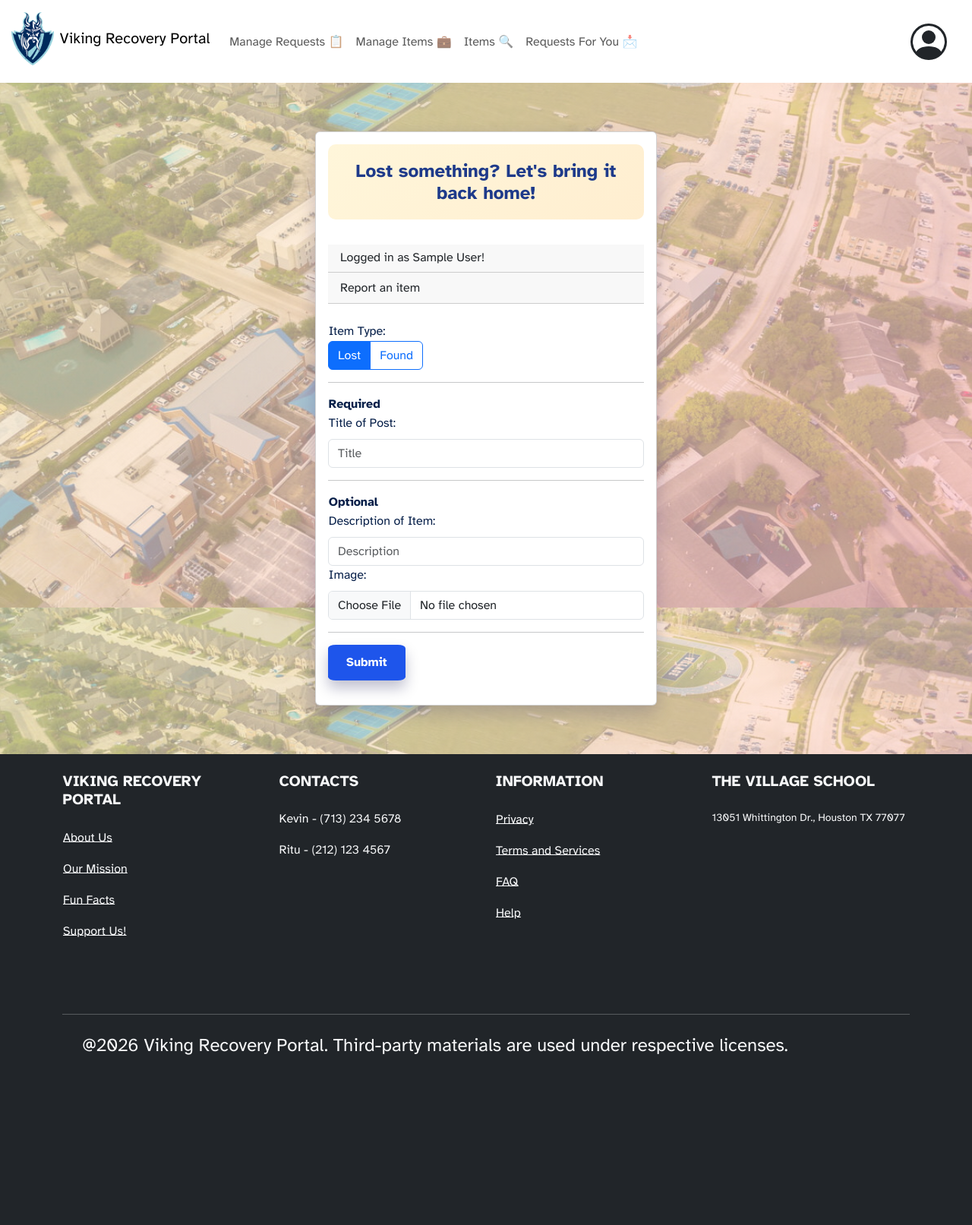
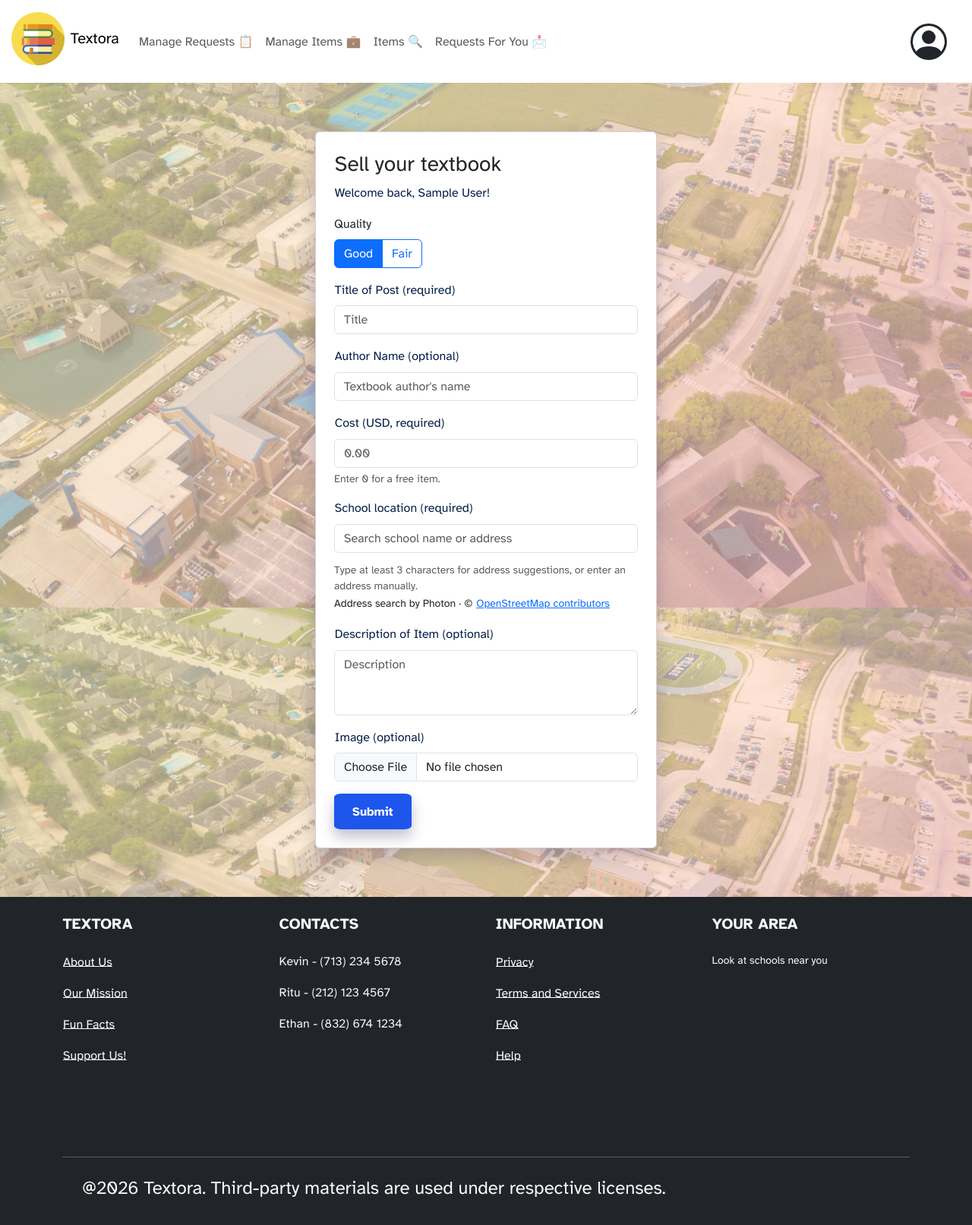
Before and after one commit to ritumaiti2009/CAC_Proj, a Flask app: page / in a window 1280 px wide. Shown: the whole page at 76% size. Before the commit the page ends 1389 px from the top, so only its background shows below. Run offline with Flask 3, Linux system fonts and the light colour scheme; the visitor is signed in with stand-in values (Sample User, id 1); grey boxes are pictures that could not be loaded.

Commit message:
Add textbook listing details and quality-based marketplace flow

```diff
--- a/app.py
+++ b/app.py
@@ -1,4 +1,5 @@
 import os
+from decimal import Decimal, InvalidOperation
 
 from flask import Flask, redirect, render_template, request, session
 from dotenv import load_dotenv
@@ -10,12 +11,10 @@ from helpers import alert, login_required, admin_required
 from image_handler import save_image, del_image
 
 # Configure application
+load_dotenv()
+
 app = Flask(__name__)
 app.secret_key = os.environ.get("SECRET_KEY")  # Required for flask session security
-
-
-# Load .env for secured username and password of mail
-load_dotenv()
 
 
 # Set up config for email
@@ -238,7 +237,22 @@ def submit():
         name = request.form["name"]
 
     # Get submission from form
-    status = request.form["type"]
+    author_name = request.form.get('author_name', '').strip()
+    if len(author_name) > 200:
+        return alert('Author name must be 200 characters or fewer.', '/', 400)
+    try:
+        cost = Decimal(request.form.get('cost', ''))
+        if not cost.is_finite() or cost < 0 or cost > Decimal('9999999.99') or cost != cost.quantize(Decimal('0.01')):
+            raise ValueError
+        cost_cents = int(cost * 100)
+    except (InvalidOperation, ValueError):
+        return alert('Enter a valid cost with up to two decimal places.', '/', 400)
+    school_location = request.form.get('school_location', '').strip()
+    if not school_location or len(school_location) > 500:
+        return alert('Enter a school location (up to 500 characters).', '/', 400)
+    status = request.form.get("type")
+    if status not in {"good", "fair"}:
+        return alert("Choose Good or Fair for item quality.", "/", 400)
     title = request.form["title"]
     description = request.form["description"] or None
     image = request.files.get("image")
@@ -250,10 +264,10 @@ def submit():
     try:
         run_sql(
             """
-            INSERT INTO items (user_id, email, name, title, description, image_path, status)
-            VALUES (?, ?, ?, ?, ?, ?, ?)
+            INSERT INTO items (user_id, email, name, title, description, image_path, status, cost_cents, school_location, author_name)
+            VALUES (?, ?, ?, ?, ?, ?, ?, ?, ?, ?)
             """,
-            (user_id, email, name, title, description, filepath, status),
+            (user_id, email, name, title, description, filepath, status, cost_cents, school_location, author_name or None),
         )
         return alert("Report successfully submitted! (Must wait for approval)", "/")
     except:
@@ -269,6 +283,9 @@ def items():
             items.id AS id,
             items.title AS title,
             items.description AS description,
+            items.cost_cents AS cost_cents,
+            items.school_location AS school_location,
+            items.author_name AS author_name,
             items.image_path AS image_path,
             datetime(items.date_reported, 'localtime') AS date_reported,
             items.user_id AS poster_user_id,
@@ -299,7 +316,7 @@ def items():
     if request.method == "POST":
         # Get keyword for querying
         keyword = request.form["keyword"]
-        status = request.form.get("status") or "o"
+        status = request.form.get("status") or ""
 
         try:
             # Add search request to params
@@ -339,6 +356,9 @@ def items():
 @app.route("/request/<int:id>", methods=["GET", "POST"])
 @login_required
 def request_item(id):
+    item = run_sql("SELECT status FROM items WHERE id = ?", (id,))
+    if not item or item[0]["status"] == "sold":
+        return alert("This item is unavailable.", "/items", 400)
     # Sends request
     if request.method == "POST":
         # Get user info from session
@@ -446,7 +466,7 @@ def requests():
     if request.method == "POST":
         # Get keyword for querying
         keyword = request.form["keyword"]
-        status = request.form.get("status") or "o"
+        status = request.form.get("status") or ""
 
         try:
             # Get all approved requests with contact info
@@ -562,7 +582,7 @@ def requests_for():
     if request.method == "POST":
         # Get keyword for querying
         keyword = request.form["keyword"]
-        status = request.form.get("status") or "o"
+        status = request.form.get("status") or ""
 
         try:
             # Get all approved requests with contact info
@@ -622,7 +642,7 @@ def manage_items():
     if request.method == "POST":
         # Get keyword for querying
         keyword = request.form["keyword"]
-        status = request.form.get("status") or "o"
+        status = request.form.get("status") or ""
 
         try:
             items_list = run_sql(
@@ -662,6 +682,8 @@ def approve_item(id):
 def delete_item(id):
     # Checking if user_id matches or they're an Admin
     user_id = run_sql("SELECT user_id FROM items WHERE id = ?", (id,))
+    if not user_id:
+        return alert("Item not found.", "/", 404)
     if session.get("role") == "admin" or user_id[0][0] == session.get("user_id"):
         try:
             # Delete image if it exists
@@ -683,16 +705,19 @@ def delete_item(id):
     return alert("Failed to delete: Unauthorized", "/", 401)
 
 
-# Handles resolving items post
+# Mark an item as sold
 @app.route("/resolve_item/<int:id>", methods=["POST"])
+@app.route("/sell_item/<int:id>", methods=["POST"])
 @login_required
-def resolve_item(id):
+def sell_item(id):
     # Checking if user_id matches or they're an Admin
     user_id = run_sql("SELECT user_id FROM items WHERE id = ?", (id,))
+    if not user_id:
+        return alert("Item not found.", "/", 404)
     if session.get("role") == "admin" or user_id[0][0] == session.get("user_id"):
         try:
             # Update entry
-            run_sql("UPDATE items SET status = 'resolved' WHERE id = ?", (id,))
+            run_sql("UPDATE items SET status = 'sold' WHERE id = ?", (id,))
         except:
             if session.get("role") == "admin":
                 return alert("Failed to update", "/manage_items", 500)
@@ -741,7 +766,7 @@ def manage_requests():
     if request.method == "POST":
         # Get keyword for querying
         keyword = request.form["keyword"]
-        status = request.form.get("status") or "o"
+        status = request.form.get("status") or ""
 
         try:
             request_list = run_sql(
--- /dev/null
+++ b/static/school-location.js
@@ -0,0 +1,53 @@
+const schoolInput = document.getElementById('schoolLocation');
+const schoolResults = document.getElementById('locationResults');
+const schoolHelp = document.getElementById('locationHelp');
+let searchTimer;
+let searchController;
+
+schoolInput.addEventListener('input', () => {
+    clearTimeout(searchTimer);
+    searchController?.abort();
+    schoolResults.replaceChildren();
+    const query = schoolInput.value.trim();
+    schoolHelp.textContent = 'Type at least 3 characters for address suggestions, or enter an address manually.';
+    if (query.length < 3) return;
+    searchTimer = setTimeout(async () => {
+        const controller = new AbortController();
+        searchController = controller;
+        schoolHelp.textContent = 'Searching addresses…';
+        try {
+            const url = new URL('https://photon.komoot.io/api/');
+            url.search = new URLSearchParams({q: query, limit: '5'});
+            const response = await fetch(url, {signal: controller.signal});
+            if (!response.ok) throw new Error('Address search failed');
+            const data = await response.json();
+            if (controller.signal.aborted || schoolInput.value.trim() !== query) return;
+            for (const feature of data.features || []) {
+                const p = feature.properties;
+                const address = [...new Set([
+                    p.name, [p.housenumber, p.street].filter(Boolean).join(' '),
+                    p.city || p.town || p.village, p.state, p.postcode, p.country
+                ].filter(Boolean))].join(', ');
+                if (!address) continue;
+                const button = document.createElement('button');
+                button.type = 'button';
+                button.className = 'list-group-item list-group-item-action';
+                button.textContent = address;
+                button.addEventListener('click', () => {
+                    schoolInput.value = address.slice(0, 500);
+                    schoolResults.replaceChildren();
+                    schoolHelp.textContent = 'School address selected.';
+                    schoolInput.focus();
+                });
+                schoolResults.append(button);
+            }
+            schoolHelp.textContent = schoolResults.children.length
+                ? 'Select your school address, or enter it manually.'
+                : 'No addresses found. Try adding a city, or enter the address manually.';
+        } catch (error) {
+            if (error.name !== 'AbortError') {
+                schoolHelp.textContent = 'Address search is unavailable. Enter your school address manually.';
+            }
+        }
+    }, 400);
+});
--- a/templates/index.html
+++ b/templates/index.html
@@ -1,84 +1,68 @@
 {% extends "layout.html" %}
 {% block title %}Home{% endblock %}
 {% block main %}
-    <div class="card-form card mx-auto d-flex align-items-center">
-        <div class="card-body">
-            <h3 id="card-quote">Lost something? Let's bring it back home!</h3>
-            {% if session.get("user") %}
-                <h6 class="card-header">Logged in as {{ session.get("name") }}!</h6>
-            {% else %}
-                <h6 class="card-header">Logged in as Guest!</h6>
-            {% endif %}
-            <div class="card-header">Report an item</div>
-            <form class="mb-3"
-                  method="post"
-                  action="/submit"
-                  enctype="multipart/form-data">
-                <br>
-                <label>Item Type:</label>
-                <br>
-                <div class="btn-group" role="group">
-                    <input type="radio"
-                           class="btn-check"
-                           name="type"
-                           value="lost"
-                           id="lostRadio"
-                           autocomplete="off"
-                           checked>
-                    <label class="btn btn-outline-primary" for="lostRadio">Lost</label>
-                    <input type="radio"
-                           class="btn-check"
-                           name="type"
-                           value="found"
-                           id="foundRadio"
-                           autocomplete="off">
-                    <label class="btn btn-outline-primary" for="foundRadio">Found</label>
-                </div>
-                <br>
-                <hr>
-                <b>Required</b>
-                <br>
-                <label for="titleInput" class="form-label">Title of Post:</label>
-                <input type="text"
-                       class="form-control"
-                       id="titleInput"
-                       name="title"
-                       placeholder="Title"
-                       required>
-                {% if not session.get("user") %}
-                    <label for="emailInput" class="form-label">Your Email:</label>
-                    <input type="email"
-                           class="form-control"
-                           id="emailInput"
-                           name="email"
-                           placeholder="name@example.com"
-                           required>
-                    <label for="emailInput" class="form-label">Your Name:</label>
-                    <input type="text"
-                           class="form-control"
-                           id="nameInput"
-                           name="name"
-                           placeholder="John Doe"
-                           required>
-                {% endif %}
-                <hr>
-                <b>Optional</b>
-                <br>
-                <label for="descriptionInput" class="form-label">Description of Item:</label>
-                <input type="text"
-                       class="form-control"
-                       id="descriptionInput"
-                       name="description"
-                       placeholder="Description">
-                <label for="imageInput" class="form-label">Image:</label>
-                <input type="file"
-                       accept="image/*"
-                       class="form-control"
-                       id="imageInput"
-                       name="image">
-                <hr>
-                <button class="btn btn-outline-primary" id="submit" type="submit">Submit</button>
-            </form>
+    {% if session.get("user") %}
+        <section class="card-form card mx-auto" aria-labelledby="report-title">
+            <div class="card-body p-4">
+                <h1 class="h3" id="report-title">Sell your textbook</h1>
+                <p>Welcome back, {{ session.get("name") }}!</p>
+                <form method="post" action="{{ url_for('submit') }}" enctype="multipart/form-data">
+                    <fieldset class="mb-3">
+                        <legend class="fs-6">Quality</legend>
+                        <div class="btn-group">
+                            <input type="radio" class="btn-check" name="type" value="good" id="goodRadio" checked>
+                            <label class="btn btn-outline-primary" for="goodRadio">Good</label>
+                            <input type="radio" class="btn-check" name="type" value="fair" id="fairRadio">
+                            <label class="btn btn-outline-primary" for="fairRadio">Fair</label>
+                        </div>
+                    </fieldset>
+                    <div class="mb-3">
+                        <label for="titleInput" class="form-label">Title of Post (required)</label>
+                        <input type="text" class="form-control" id="titleInput" name="title" placeholder="Title" required>
+                    </div>
+                    <div class="mb-3">
+                        <label for="authorInput" class="form-label">Author Name (optional)</label>
+                        <input type="text" class="form-control" id="authorInput" name="author_name" maxlength="200" placeholder="Textbook author's name">
+                    </div>
+                    <div class="mb-3">
+                        <label for="costInput" class="form-label">Cost (USD, required)</label>
+                        <input type="number" class="form-control" id="costInput" name="cost" min="0" max="9999999.99" step="0.01" placeholder="0.00" required>
+                        <div class="form-text">Enter 0 for a free item.</div>
+                    </div>
+                    <div class="mb-3">
+                        <label for="schoolLocation" class="form-label">School location (required)</label>
+                        <input type="search" class="form-control" id="schoolLocation" name="school_location" maxlength="500" placeholder="Search school name or address" autocomplete="off" aria-describedby="locationHelp" required>
+                        <div id="locationResults" class="list-group mt-2" aria-label="School address suggestions"></div>
+                        <div id="locationHelp" class="form-text" role="status">Type at least 3 characters for address suggestions, or enter an address manually.</div>
+                        <small>Address search by Photon · © <a href="https://www.openstreetmap.org/copyright">OpenStreetMap contributors</a></small>
+                    </div>
+                    <div class="mb-3">
+                        <label for="descriptionInput" class="form-label">Description of Item (optional)</label>
+                        <textarea class="form-control" id="descriptionInput" name="description" rows="3" placeholder="Description"></textarea>
+                    </div>
+                    <div class="mb-3">
+                        <label for="imageInput" class="form-label">Image (optional)</label>
+                        <input type="file" accept="image/*" class="form-control" id="imageInput" name="image">
+                    </div>
+                    <button class="btn btn-outline-primary" id="submit" type="submit">Submit</button>
+                </form>
+            </div>
+        </section>
+        <script src="{{ url_for('static', filename='school-location.js') }}" defer></script>
+    {% else %}
+    <section class="card-form card mx-auto text-center" aria-labelledby="welcome-title">
+        <div class="card-body p-4">
+            <h1 class="h3 mb-3" id="welcome-title">Welcome to Textora</h1>
+            <p id="card-quote">Give your textbook its next chapter</p>
+            <p class="mb-4">
+                 A place where students can buy and sell textbooks and connect with students in their area.
+            </p>
+            <div class="d-flex flex-wrap justify-content-center gap-2">
+                <a class="btn btn-primary" href="{{ url_for('items') }}">Browse Items</a>
+                <a class="btn btn-outline-primary" href="{{ url_for('login') }}">Log In</a>
+                <a class="btn btn-outline-primary" href="{{ url_for('register') }}">Sign Up</a>
+            </div>
         </div>
-    </div>
+    </section>
+    {% endif %}
 {% endblock %}
--- a/templates/layout.html
+++ b/templates/layout.html
@@ -29,7 +29,7 @@
                              class="nav-logo"
                              width="auto"
                              height="70px">
-                        Viking Recovery Portal
+                        Textora
                     </a>
                 </h2>
                 {% block nav %}
@@ -128,7 +128,7 @@
             <div class="container">
                 <div class="row">
                     <div class="footer-box col">
-                        <h5 class="text-uppercase mb-4 fw-bold">Viking Recovery Portal</h5>
+                        <h5 class="text-uppercase mb-4 fw-bold">Textora</h5>
                         <p>
                             <a href="#" class="text-light">About Us</a>
                         </p>
@@ -146,6 +146,7 @@
                         <h5 class="text-uppercase mb-4 fw-bold">Contacts</h5>
                         <p class="test-capitalize text-light">Kevin - (713) 234 5678</p>
                         <p class="test-capitalize text-light">Ritu - (212) 123 4567</p>
+                        <p class="test-capitalize text-light">Ethan - (832) 674 1234</p>
                     </div>
                     <div class="footer-box col">
                         <h5 class="text-uppercase mb-4 fw-bold">Information</h5>
@@ -163,8 +164,8 @@
                         </p>
                     </div>
                     <div class="footer-box col">
-                        <h5 class="text-uppercase mb-4 fw-bold">The Village School</h5>
-                        <p class="form-text text-light" id="address">13051 Whittington Dr., Houston TX 77077</p>
+                        <h5 class="text-uppercase mb-4 fw-bold">Your Area</h5>
+                        <p class="form-text text-light" id="address">Look at schools near you</p>
                         <iframe class="rounded"
                                 src="https://www.google.com/maps/embed?pb=!1m18!1m12!1m3!1d3464.0863022732347!2d-95.6193682!3d29.7462154!2m3!1f0!2f0!3f0!3m2!1i1024!2i768!4f13.1!3m3!1m2!1s0x8640dc6ec1683aeb%3A0x92f9d7932fe4fc15!2sThe%20Village%20School%2C%20High%20School%20(Main%20Campus)!5e0!3m2!1sen!2sus!4v1772232570904!5m2!1sen!2sus"
                                 width="200px"
@@ -176,7 +177,7 @@
                 </div>
                 <hr class="my-4 text-light">
                 <div class="ms-4">
-                    <h4>@2026 Viking Recovery Portal. Third-party materials are used under respective licenses.</h4>
+                    <h4>@2026 Textora. Third-party materials are used under respective licenses.</h4>
                 </div>
             </div>
         </footer>
--- a/templates/manage_request.html
+++ b/templates/manage_request.html
@@ -11,7 +11,7 @@
                         </h5>
                     </li>
                     <li class="list-group-item">
-                        <h5 class="card-header text-capitalize {% if request['item_status'] == 'lost' %} bg-warning {% elif request['item_status'] == 'found' %} bg-info {% else %} bg-light {% endif %}">
+                        <h5 class="card-header text-capitalize {% if request['item_status'] == 'good' %} bg-warning {% elif request['item_status'] == 'fair' %} bg-info {% else %} bg-light {% endif %}">
                             {{ request["item_status"] }}
                         </h5>
                     </li>
--- a/templates/requests.html
+++ b/templates/requests.html
@@ -1,5 +1,5 @@
 {% extends "list_layout.html" %}
-{% block title %}Lost Items{% endblock %}
+{% block title %}Item Requests{% endblock %}
 {% block card %}
     {% for request in requests %}
         <div class="card m-2">
```
Also changed, not shown: db_handler.py (+10 -1 lines), templates/items.html (+16 -5 lines), templates/list_layout.html (+5 -5 lines), templates/manage_item.html (+13 -4 lines), static/Logo.png.
